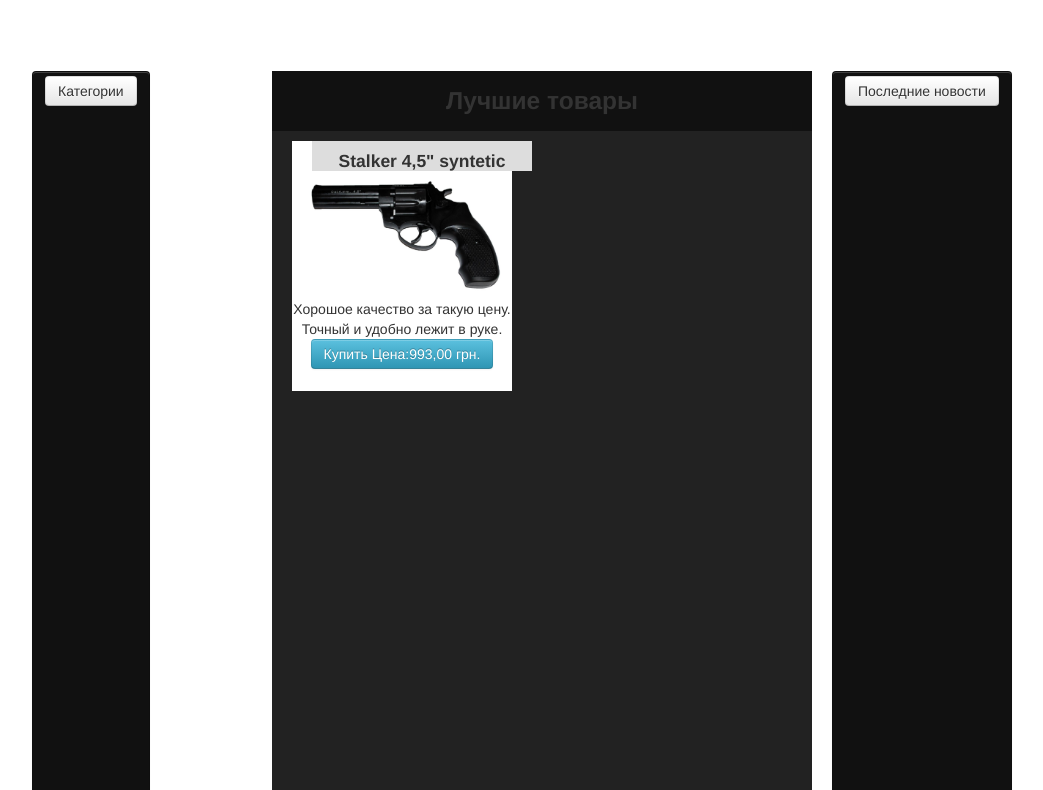
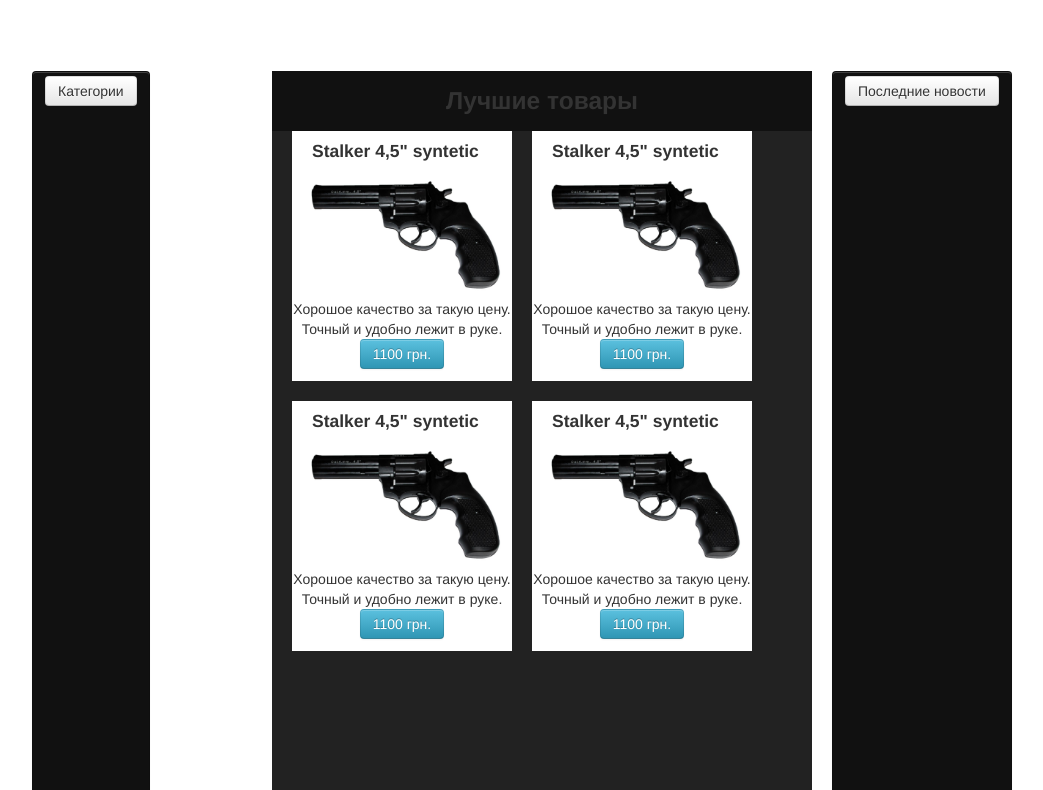
Before and after one commit to Sasha1996/sasha1996.github.com, a plain HTML site: page index.htm in a window 1280 px wide. Shown: the part 109-899 px from the top of the page, without its empty margins (128-1171 px from the left). Drawn offline with nearby package versions, Linux system fonts and the light colour scheme.

Commit message:
неап

```diff
--- a/index.htm
+++ b/index.htm
@@ -34,6 +34,12 @@
 	height:30px;
 	background: #ddd;
 	}
+	element.style {
+height: 40px;
+background: #ddd;
+float: left;
+width: 220px;
+}
 	</style>
   <body>
 
@@ -89,10 +95,11 @@
 						<li><a href="galery.htm">Галерея</a>
 
 												<li><a href="#">Блог</a>
+												<li><a href="#">Как заказать?</a></li>
 						</li>
 						</li>
 
-						<form class="navbar-form pull-left">
+						<form class="navbar-form pull-right">
 				<input type="text" class="span2 search-query"
 				placeholder="Поиск">
 				</form>
@@ -135,14 +142,49 @@
 				<div class="container">
 					<div class="row">
 					<div class="span7 block2">
-					<center><h3>Лучшие товары</h3></center>
-					<div class="span3 block5" style="margin-top:10px">
-					<center><div class="span3 block6"><h4>Stalker 4,5" syntetic</h4></div></center>
+					<center><h3><text color="red">Лучшие товары</text></h3></center>
+					<div class="span3 block5">
+					<div class="span3" class="element.style"><h4>Stalker 4,5" syntetic</h4>
+					</div>
 					<img src="images\4,5_syntetic.jpg" href="#">
 					<center>Хорошое качество за такую цену. Точный и удобно лежит в руке.
-					<a class="btn btn-info" href="#">Купить
-					Цена:993,00 грн.</a></center>
-									</div>
+					<a class="btn btn-info" href="#">1100 грн.</a></center><br>
+					</div></center>
+					<div class="container">
+					<div class="row">
+					<div class="span3 block5">
+					<div class="span3" class="element.style"><h4>Stalker 4,5" syntetic</h4>
+					</div>
+					<img src="images\4,5_syntetic.jpg" href="#">
+					<center>Хорошое качество за такую цену. Точный и удобно лежит в руке.
+					<a class="btn btn-info" href="#">1100 грн.</a></center><br>
+					</div></center></div></div><br>
+					<div class="container-fluide">
+					<div class="row-fluide">
+					<div class="span3 block5">
+					<div class="span3" class="element.style"><h4>Stalker 4,5" syntetic</h4>
+					</div>
+					<img src="images\4,5_syntetic.jpg" href="#">
+					<center>Хорошое качество за такую цену. Точный и удобно лежит в руке.
+					<a class="btn btn-info" href="#">1100 грн.</a></center><br>
+					</div></center></div></div>
+
+					<div class="container-fluide">
+					<div class="row-fluide">
+					<div class="span3 block5">
+					<div class="span3" class="element.style"><h4>Stalker 4,5" syntetic</h4>
+					</div>
+					<img src="images\4,5_syntetic.jpg" href="#">
+					<center>Хорошое качество за такую цену. Точный и удобно лежит в руке.
+					<a class="btn btn-info" href="#">1100 грн.</a></center><br>
+					</div></center></div></div>
+
+					<div class="container-fluide">
+					<div class="row-fluide"></div>
+					</div>
+
+
+
 
 
 
```
